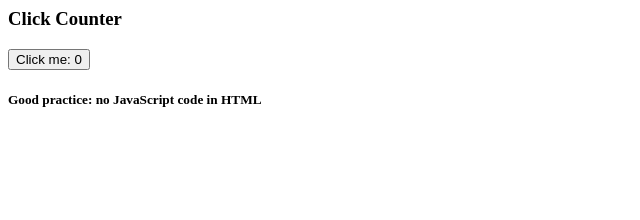
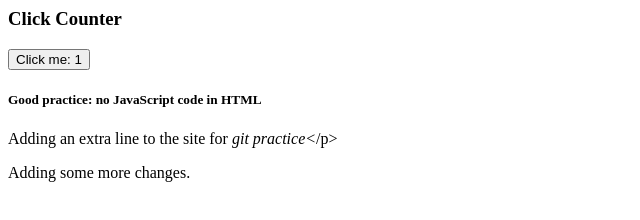
Before and after one commit to apeterson65/begining-project, a plain HTML site: page index.html in a window 1280 px wide. Shown: the whole page, without its empty margins (0-640 px from the left). Drawn offline with Linux system fonts and the light colour scheme.

Commit message:
Added Features

```diff
--- a/index.html
+++ b/index.html
@@ -11,9 +11,11 @@
   <div class="main">
 
     <h3>Click Counter</h3>
-    <button id="clickme">Click me: 0</button>
+    <button id="clickme">Click me: 1</button>
 
     <h5>Good practice: no JavaScript code in HTML</h5>
+    <p>Adding an extra line to the site for <em>git practice<</em>/p>
+      <p>Adding some more changes. </p>
 
   </div>
   <scripts src="scripts.js"></scripts>
```
